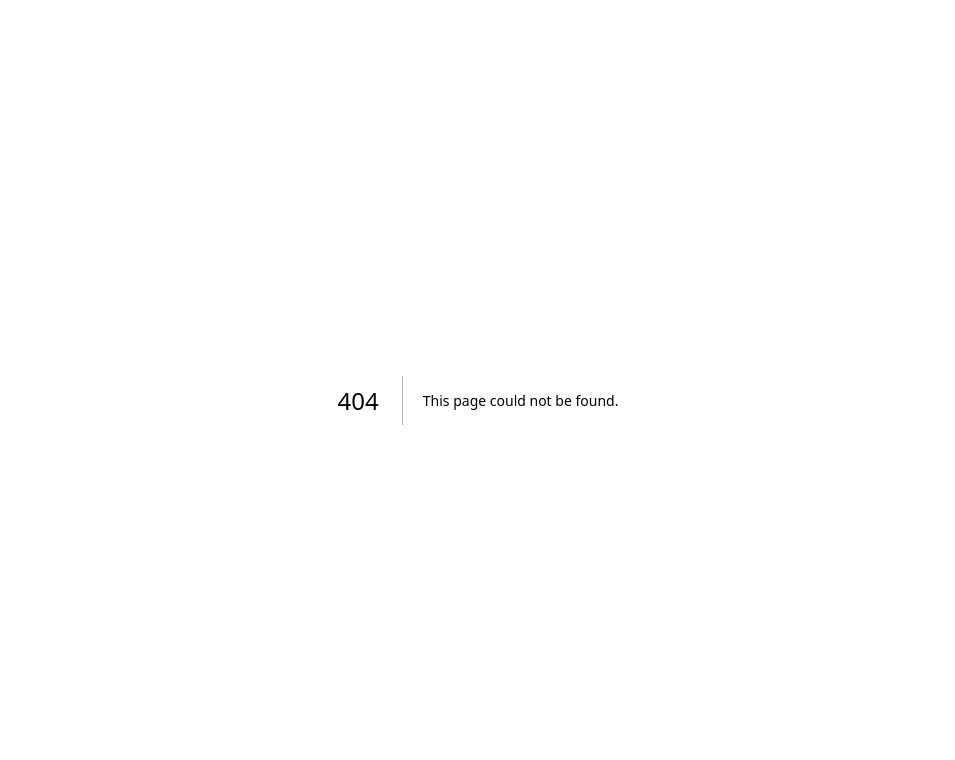
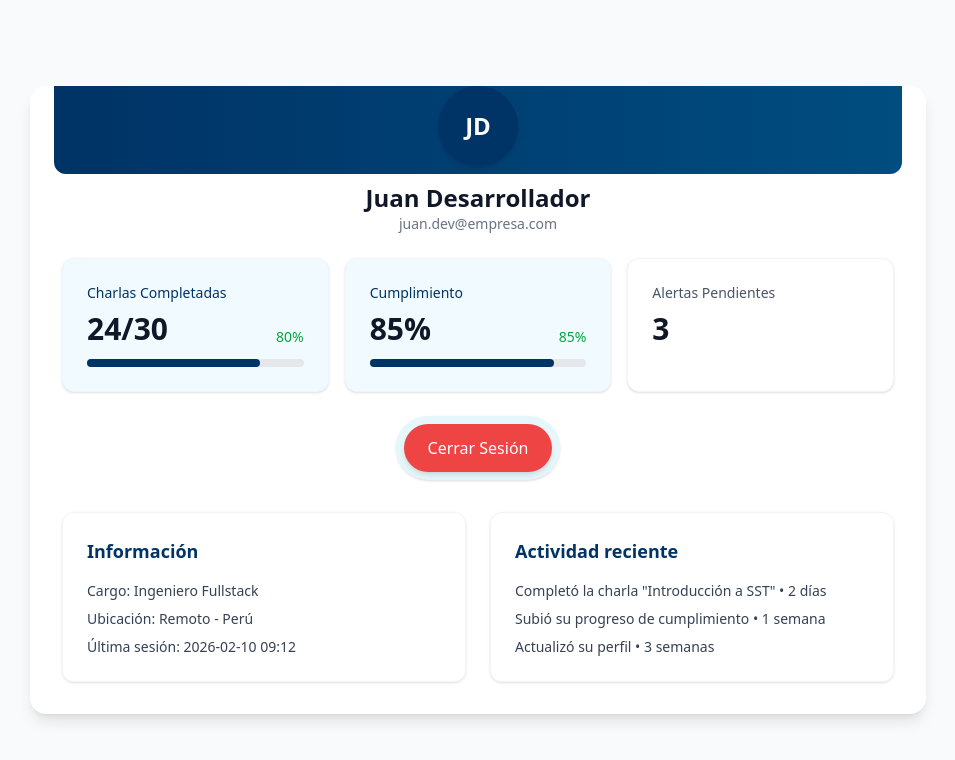
Before and after one commit to NunezGabriel/SST-app, a Next.js app in the folder sst-frontend/: page /profile in a window 1280 px wide. Before the commit this address had no page. Shown: the top 760 px of the page, without its empty margins (162-1117 px from the left). Built offline with nearby package versions, Linux system fonts and the light colour scheme.

Commit message:
Agrego vista perfil con estilos azules

```diff
--- /dev/null
+++ b/sst-frontend/app/profile/page.tsx
@@ -0,0 +1,5 @@
+import ProfileView from '@/views/profileView';
+
+export default function Page() {
+  return <ProfileView />;
+}
--- /dev/null
+++ b/sst-frontend/components/InfoCard.tsx
@@ -0,0 +1,15 @@
+import React from 'react';
+
+type Props = {
+  title: string;
+  children?: React.ReactNode;
+};
+
+export default function InfoCard({ title, children }: Props) {
+  return (
+    <div className="p-6 rounded-xl border border-gray-100 shadow-sm">
+      <h3 className="text-lg font-semibold text-[#003366]">{title}</h3>
+      <div className="mt-4 text-sm text-[var(--muted-text)]">{children}</div>
+    </div>
+  );
+}
--- /dev/null
+++ b/sst-frontend/components/ProfileCard.tsx
@@ -0,0 +1,19 @@
+import React from 'react';
+
+type Props = {
+  initials?: string;
+  name: string;
+  email?: string;
+};
+
+export default function ProfileCard({ initials = 'JD', name, email }: Props) {
+  return (
+    <div className="flex flex-col items-center text-center">
+      <div className="w-20 h-20 rounded-full bg-[#003366] flex items-center justify-center text-white text-2xl font-bold shadow-md">
+        {initials}
+      </div>
+      <h2 className="mt-4 text-2xl font-semibold text-gray-900">{name}</h2>
+      {email && <p className="text-sm text-gray-500">{email}</p>}
+    </div>
+  );
+}
--- /dev/null
+++ b/sst-frontend/components/StatsCard.tsx
@@ -0,0 +1,35 @@
+import React from 'react';
+
+type Props = {
+  label: string;
+  value: React.ReactNode;
+  progress?: number; // 0-100 optional
+  soft?: boolean; // use soft blue background variant
+};
+
+export default function StatsCard({ label, value, progress, soft = false }: Props) {
+  const base = soft
+    ? 'bg-[#F1FBFF] rounded-xl p-6 shadow-sm border border-blue-50'
+    : 'bg-white rounded-xl p-6 shadow-sm border border-gray-100';
+
+  return (
+    <div className={base}>
+      <h3 className={`text-sm font-medium mb-2 ${soft ? 'text-[#003366]' : 'text-gray-600'}`}>{label}</h3>
+      <div className="flex justify-between items-end mb-3">
+        <span className="text-3xl font-bold text-gray-900">{value}</span>
+        {typeof progress === 'number' && (
+          <span className="text-green-600 text-sm font-medium flex items-center gap-1">{progress}%</span>
+        )}
+      </div>
+
+      {typeof progress === 'number' && (
+        <div className="w-full bg-gray-200 rounded-full h-2">
+          <div
+            className="bg-[#003366] h-2 rounded-full"
+            style={{ width: `${Math.max(0, Math.min(100, progress))}%` }}
+          />
+        </div>
+      )}
+    </div>
+  );
+}
--- a/sst-frontend/components/sideBar.tsx
+++ b/sst-frontend/components/sideBar.tsx
@@ -37,7 +37,7 @@ const SideBar = () => {
     { icon: MessageSquare, label: "Charlas", href: "/charlas" },
     { icon: Bell, label: "Alertas", href: "/alertas", badge: 3 },
     { icon: BarChart3, label: "Reportes", href: "/reportes" },
-    { icon: User, label: "Perfil", href: "/perfil" },
+    { icon: User, label: "Perfil", href: "/profile" },
   ];
 
   return (
--- /dev/null
+++ b/sst-frontend/views/profileView.tsx
@@ -0,0 +1,76 @@
+"use client";
+
+import React from "react";
+import { useRouter } from "next/navigation";
+import ProfileCard from "@/components/ProfileCard";
+import StatsCard from "@/components/StatsCard";
+import InfoCard from "@/components/InfoCard";
+
+export default function ProfileView(): JSX.Element {
+  const router = useRouter();
+
+  const handleLogout = async () => {
+    try {
+      await fetch("/api/user", {
+        method: "POST",
+        headers: { "Content-Type": "application/json" },
+        body: JSON.stringify({ action: "logout" }),
+      });
+    } catch (e) {
+      // ignore errors for now
+    }
+    router.push("/");
+  };
+
+  return (
+    <main className="min-h-screen flex items-center justify-center bg-gray-50 p-6">
+      <div className="max-w-4xl w-full bg-white rounded-2xl shadow-lg p-8 relative overflow-hidden">
+        {/* Top gradient banner */}
+        <div className="absolute -top-6 left-6 right-6 h-28 bg-linear-to-r from-[#003366] to-[#004d80] rounded-xl" />
+
+        <div className="relative z-10 flex flex-col items-center">
+          <div className="-mt-8">
+            <ProfileCard name="Juan Desarrollador" email="juan.dev@empresa.com" />
+          </div>
+
+          <div className="mt-6 w-full">
+            <div className="grid grid-cols-1 sm:grid-cols-3 gap-4">
+              <StatsCard soft label="Charlas Completadas" value={<span className="text-3xl font-bold">24/30</span>} progress={80} />
+              <StatsCard soft label="Cumplimiento" value={<span className="text-3xl font-bold">85%</span>} progress={85} />
+              <StatsCard label="Alertas Pendientes" value={<span className="text-3xl font-bold">3</span>} />
+            </div>
+
+            <div className="mt-6 flex justify-center">
+              <div className="bg-[#E6F7FB] rounded-full p-2 shadow-sm">
+                <button
+                  onClick={handleLogout}
+                  className="bg-[#ef4444] text-white px-6 py-3 rounded-full shadow-md hover:opacity-95 transition"
+                >
+                  Cerrar Sesión
+                </button>
+              </div>
+            </div>
+
+            <div className="mt-8 grid grid-cols-1 md:grid-cols-2 gap-6">
+              <InfoCard title="Información">
+                <ul className="space-y-2 text-sm text-gray-700">
+                  <li><span className="font-medium text-slate-700">Cargo:</span> Ingeniero Fullstack</li>
+                  <li><span className="font-medium text-slate-700">Ubicación:</span> Remoto - Perú</li>
+                  <li><span className="font-medium text-slate-700">Última sesión:</span> 2026-02-10 09:12</li>
+                </ul>
+              </InfoCard>
+
+              <InfoCard title="Actividad reciente">
+                <ul className="space-y-2 text-sm text-gray-700">
+                  <li>Completó la charla "Introducción a SST" • 2 días</li>
+                  <li>Subió su progreso de cumplimiento • 1 semana</li>
+                  <li>Actualizó su perfil • 3 semanas</li>
+                </ul>
+              </InfoCard>
+            </div>
+          </div>
+        </div>
+      </div>
+    </main>
+  );
+}
```
